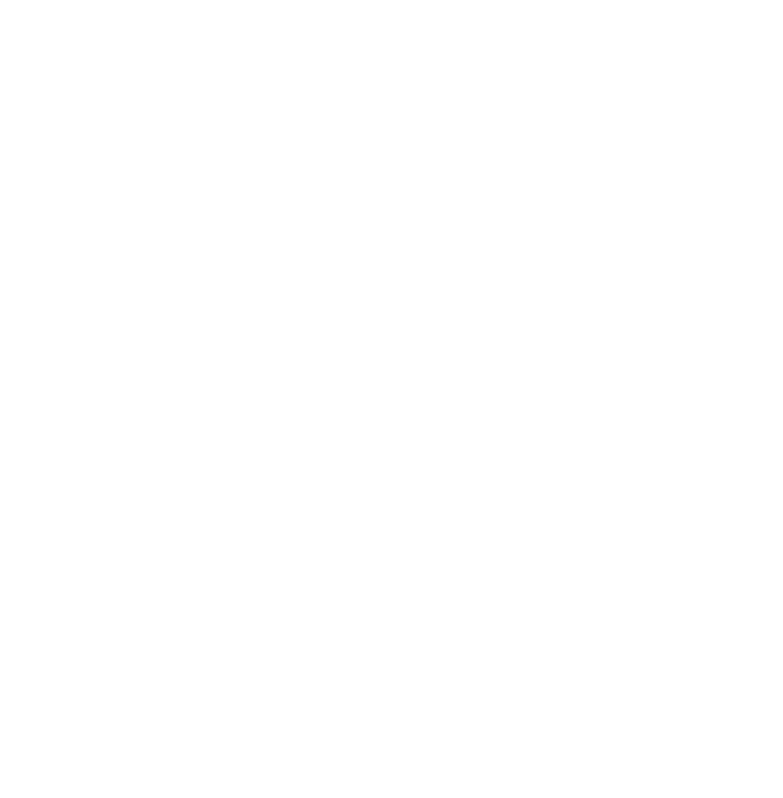
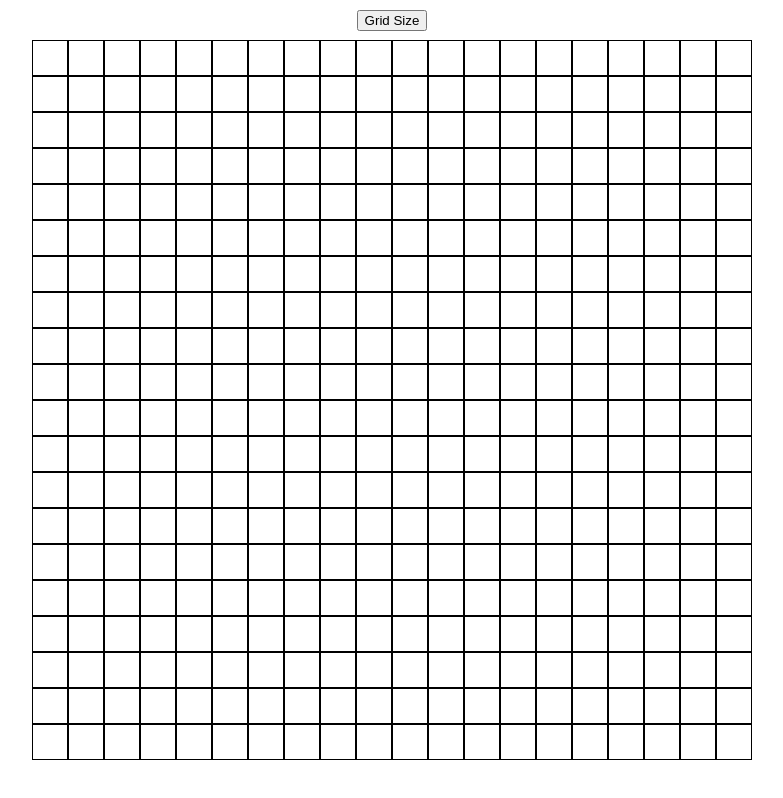
Before and after one commit to jkraf002/etch-a-sketch, a plain HTML site: page index.html in a window 1280 px wide. Shown: the whole page, without its empty margins (248-1031 px from the left). Drawn offline with Linux system fonts and the light colour scheme.

Commit message:
Create grid logic and mouseover event listener

```diff
--- a/index.html
+++ b/index.html
@@ -1,4 +1,96 @@
 <!DOCTYPE html>
 <html>
+    <head>
+        <style>
 
+            html, body {
+                height: 100%;
+                margin: 0;
+            }
+
+            div {
+                margin: 0;
+                padding: 0;
+            }
+
+            #options {
+                height: 5vmin;
+                line-height: 5vmin;
+                text-align: center;
+            }
+
+            #container {
+                text-align: center;
+                height: 90vmin;
+                width: 90vmin;
+                margin-left: auto;
+                margin-right: auto;
+            }
+
+            .gridRow {
+               display: inline-block;
+            }
+
+            .gridSquare {
+                margin: 0 0;
+                border: solid 1px rgb(0, 0, 0);
+            }
+
+        </style>
+    </head>
+
+    <body>
+        <div id='options'>
+            <button>Grid Size</button>
+        </div>
+        <div id='container'>
+
+        </div>
+    </body>
+
+    <script>
+        // User defined number of grids
+        let gridSize = 20;
+        // grid height scaled to 90% of screen size and removing 2px for border
+        let gridHeight = (window.innerHeight * .90 / gridSize) - 2;
+        let container = document.getElementById('container');
+
+        // Loop creates a AxA grid of square divs
+        for (let i = 0; i < gridSize; i++) {
+            let rowDiv = document.createElement('div');
+            rowDiv.classList.add('gridRow');
+            container.appendChild(rowDiv);
+
+            for (let j = 0; j < gridSize; j++) {
+                let squareDiv = document.createElement('div');
+                squareDiv.style.height = `${gridHeight}px`;
+                squareDiv.style.width = `${gridHeight}px`;
+                squareDiv.classList.add('gridSquare');
+                rowDiv.appendChild(squareDiv);
+            }
+        }
+
+        // Add event listeners for all of the squares in the grid.
+        const gridList = Array.from(document.getElementsByClassName('gridSquare'));
+        gridList.forEach(element => element.addEventListener('mouseover', changeColor));
+
+
+        function changeColor(e) {
+            if (e.target.style.backgroundColor !== 'black'){
+                e.target.style.borderColor = 'black';
+                e.target.style.backgroundColor = 'black';
+                e.target.style.opacity = 0.1;
+            } else if (parseFloat(e.target.style.opacity) < 1) {
+                e.target.style.opacity = parseFloat(e.target.style.opacity) + 0.1;
+            }
+            else return;
+        }
+
+        /* function changeColor(e) {
+            e.target.style.borderColor = 'red';
+            e.target.style.backgroundColor = 'red';
+        } */
+
+
+    </script>
 </html>
```
